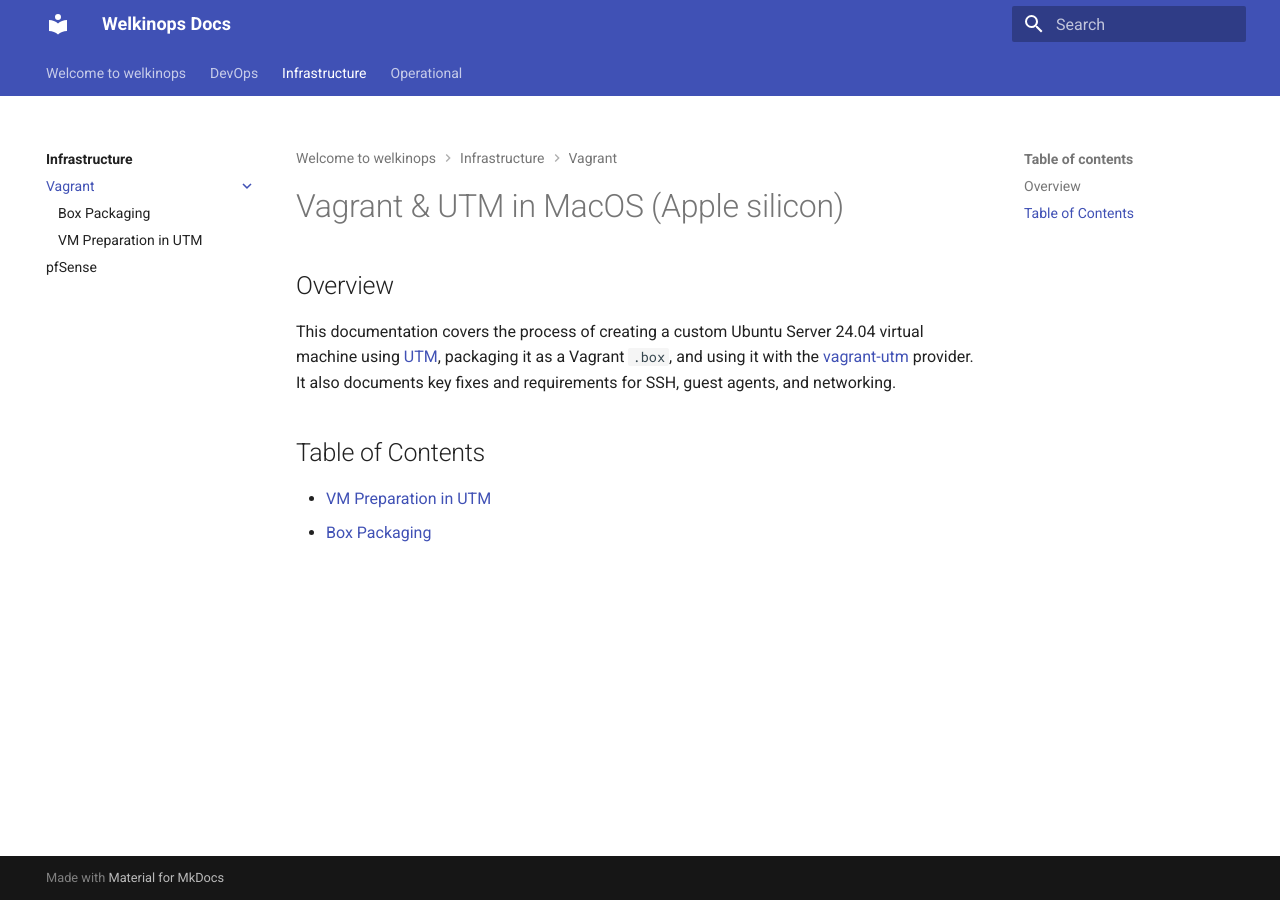
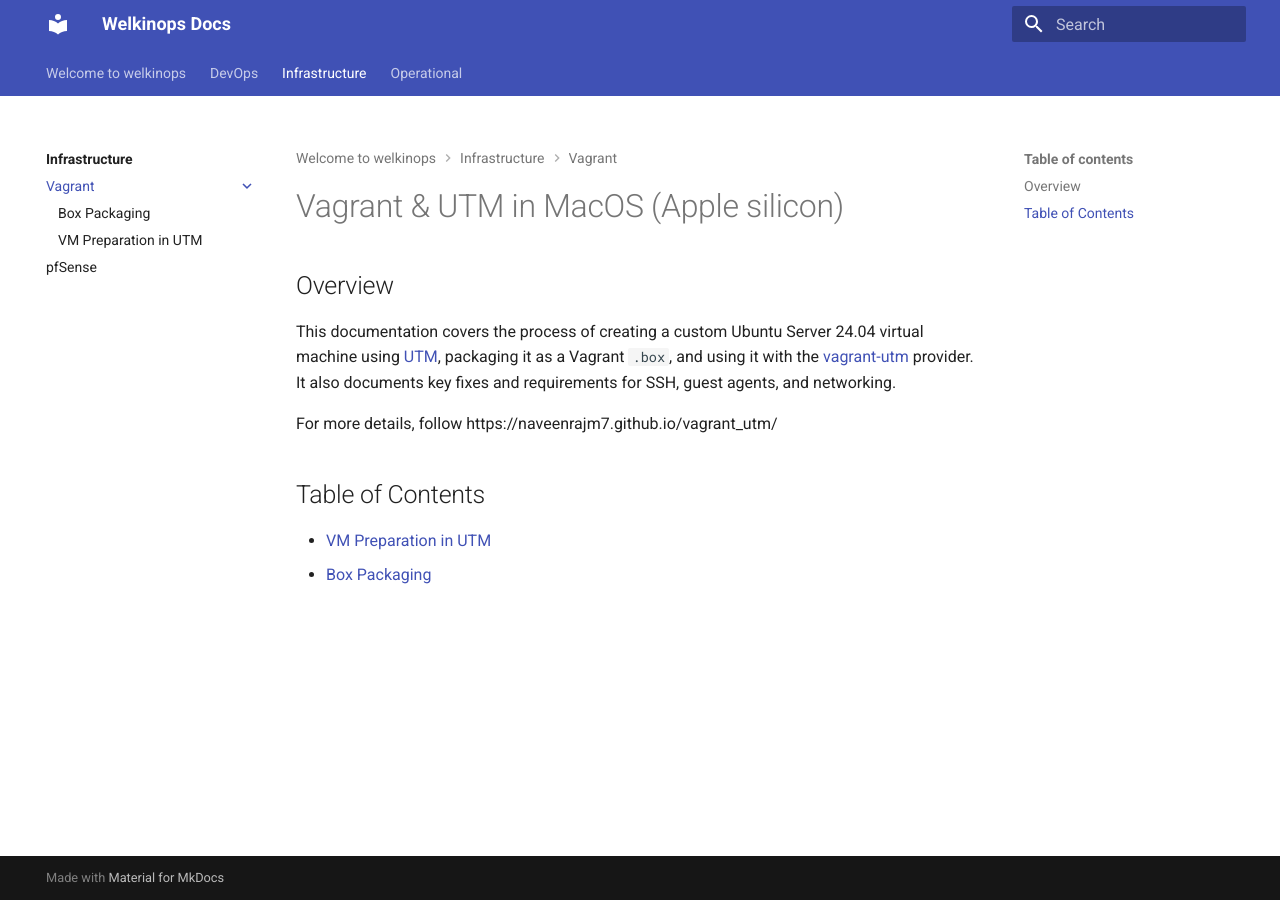
Before and after one commit to amdukf/welkinops, an MkDocs documentation site: the page built from docs/Infrastructure/Vagrant/index.md, in a window 1280 px wide. Built offline with MkDocs 1.6.1 and Material for MkDocs 9.7.7, drawn with Linux system fonts in a browser that asks for light colours.

Commit message:
Add link

```diff
--- a/docs/Infrastructure/Vagrant/index.md
+++ b/docs/Infrastructure/Vagrant/index.md
@@ -4,6 +4,9 @@
 
 This documentation covers the process of creating a custom Ubuntu Server 24.04 virtual machine using [UTM](https://mac.getutm.app), packaging it as a Vagrant `.box`, and using it with the [vagrant-utm](https://github.com/naveenrajm7/vagrant_utm) provider. It also documents key fixes and requirements for SSH, guest agents, and networking.
 
+For more details, follow https://naveenrajm7.github.io/vagrant_utm/
+
+
 ## Table of Contents
 
 - [VM Preparation in UTM](vm-preparation.md)
```
